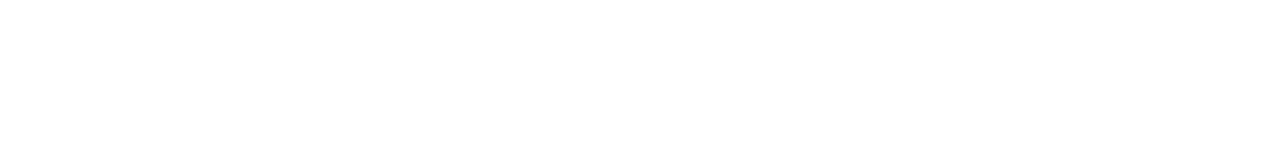
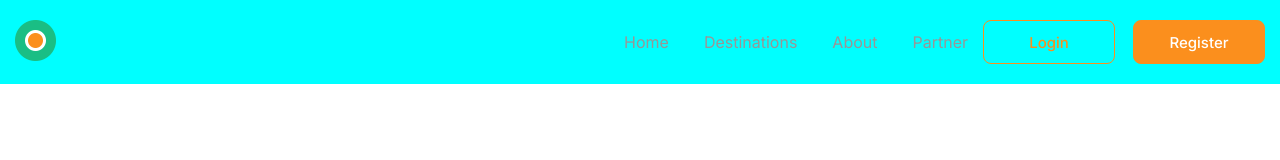
Before and after one commit to ks412/home_project, a plain HTML site: page index.html in a window 1280 px wide. Drawn offline with Linux system fonts and the light colour scheme.

Commit message:
add header and adaptiv btn

```diff
--- a/css/style.css
+++ b/css/style.css
@@ -7,3 +7,88 @@ ul, ul li, h1, h2, h3, p {
     margin: 0;
     padding: 0;
 }
+
+.header, .header-wrapper, .nav-list, .account,
+.section-row {
+    display: flex;
+    align-items: center;
+    justify-content: space-between;
+    background-color: aqua; /*удалить после теста*/
+    padding: 20px 15px 20px;
+    margin: 0 auto;
+}
+
+/*********************************Header****************************************/
+
+.header-wrapper {
+    margin: 0;
+    padding: 0;
+
+}
+
+.nav-list {
+    margin: 0;
+    padding: 0;
+    list-style: none;
+}
+
+.nav-list li {
+    margin-left: 35px;
+}
+
+.nav-list li > a {
+    text-decoration: none;
+    font-family: Inter;
+    font-style: normal;
+    font-weight: normal;
+    font-size: 16px;
+    color: #979797;
+}
+
+.account {
+    padding: 0;
+    margin-left: 15px;
+
+}
+
+.btn-bacg-non, .btn-bacg-orang {
+    justify-content: center;
+    width: 132px;
+    height: 44px;
+    border: 1px solid #FB8F1D;
+    border-radius: 8px;
+    background: none;
+    text-decoration: none;
+    font-family: Inter;
+    font-style: normal;
+    font-weight: 500;
+    font-size: 15px;
+    color: #FB8F1D;
+    cursor: pointer;
+}
+
+.btn-bacg-orang {
+    margin-left: 18px;
+    background-color: #FB8F1D;
+    color: #FFFFFF;
+}
+
+.btn-bacg-non:hover, .btn-bacg-orang:hover {
+
+    transition: 0.15s;
+    transform: scale(1.02);
+
+}
+
+@media screen and (max-width:900px) {
+
+    .btn-bacg-non, .btn-bacg-orang {
+        width: 106px;
+        height: 35px;
+    }
+
+}
+
+@media screen and (max-width:768px) {
+
+}
--- a/index.html
+++ b/index.html
@@ -12,6 +12,24 @@
     <title>Home Project</title>
 </head>
 <body>
-
+<header class="header">
+    <a href="./index.html">
+        <img src="./img/logo.png" alt="logo" width="41" height="41" >
+    </a>
+    <div class="header-wrapper">
+        <nav>
+            <ul class="nav-list">
+                <li><a href="./index.html">Home</a></li>
+                <li><a href="./index.html">Destinations</a></li>
+                <li><a href="./index.html">About</a></li>
+                <li><a href="./index.html">Partner</a></li>
+            </ul>
+        </nav>
+        <div class="account">
+            <button class="btn-bacg-non">Login</button>
+            <button class="btn-bacg-orang">Register</button>
+        </div>
+    </div>
+</header>
 </body>
 </html>
```
Also changed, not shown: branch.txt (added).
